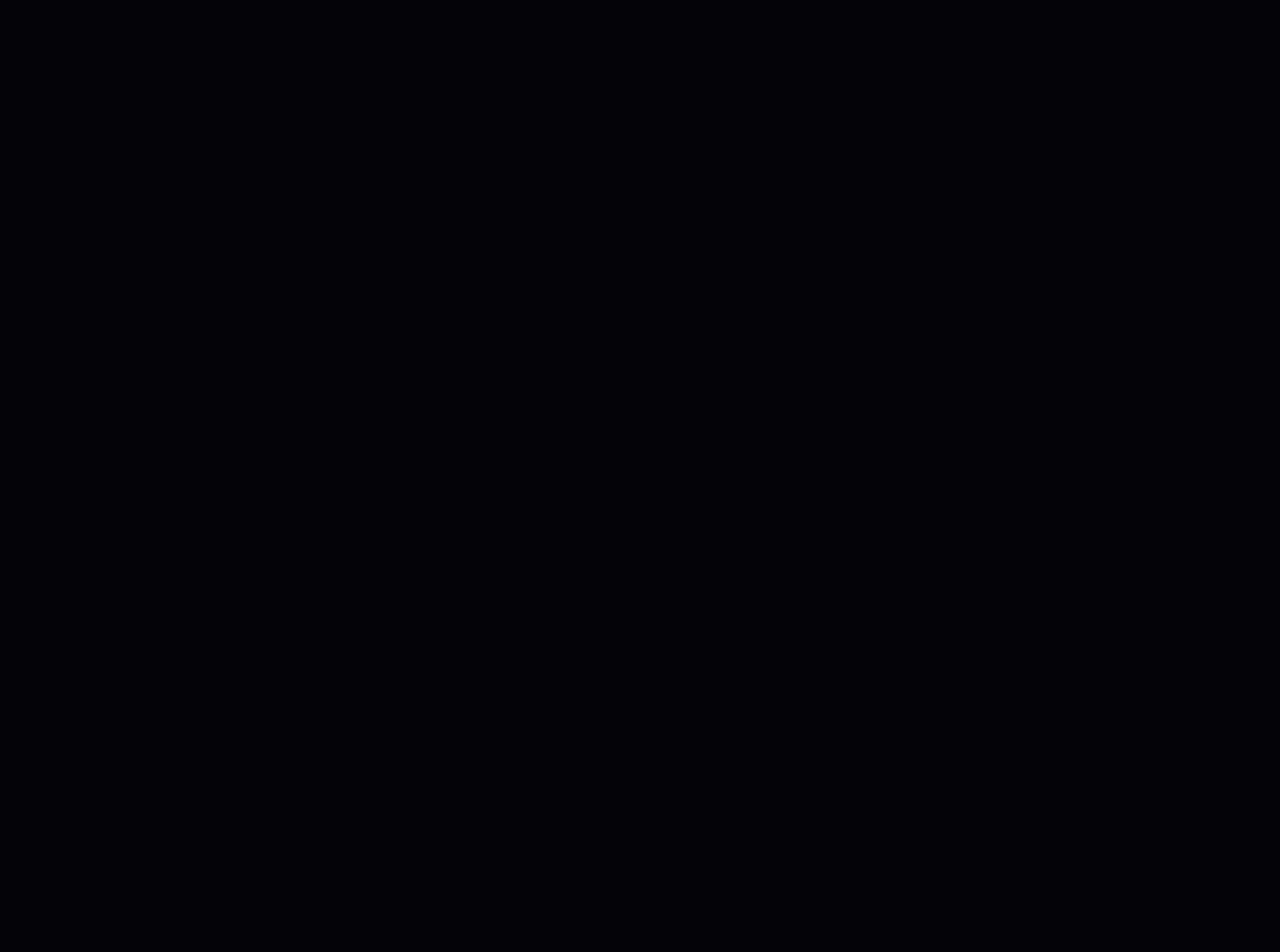
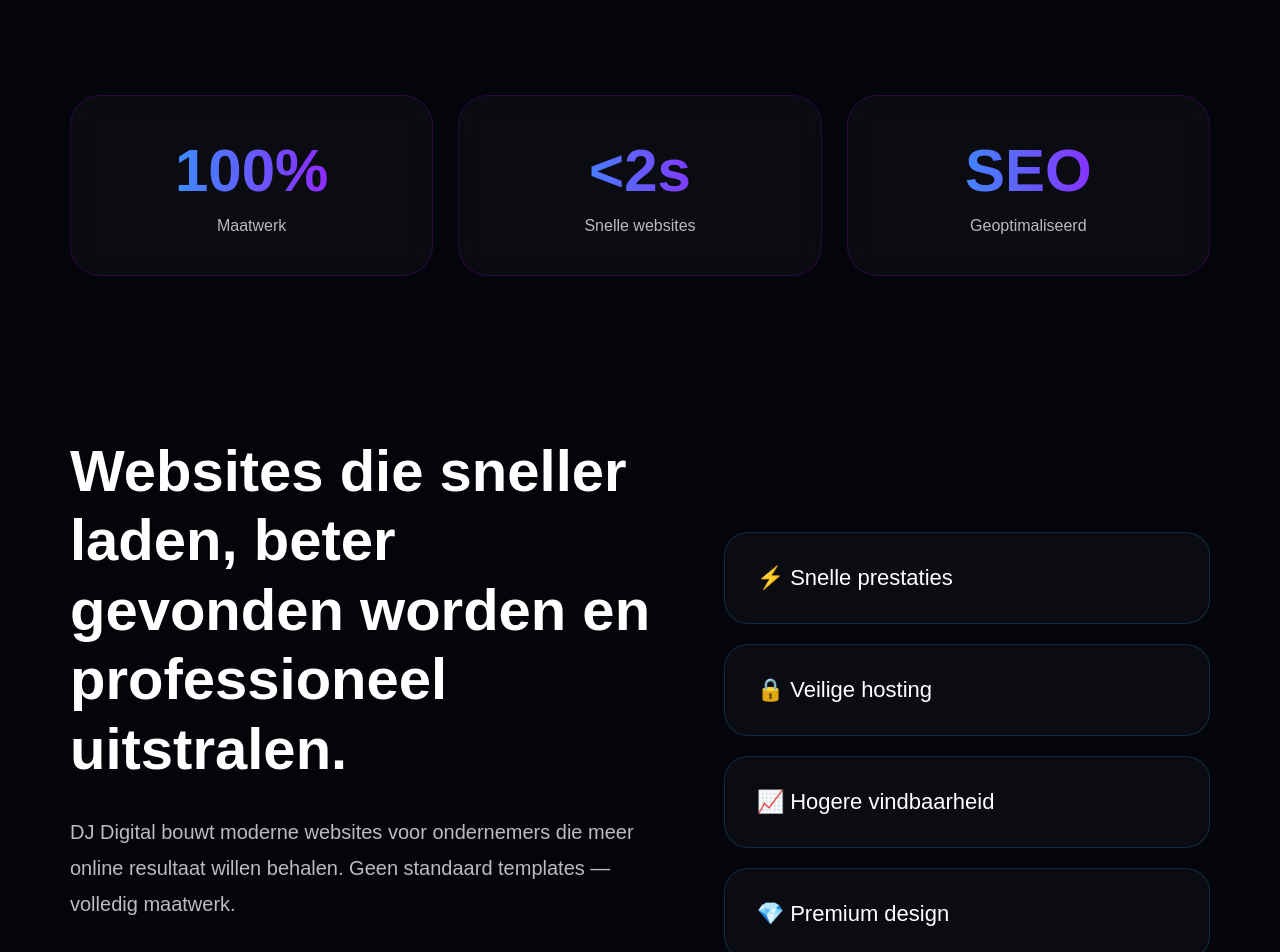
Before and after one commit to djdigitaldev-code/djdigital-website, a Next.js app: page / in a window 1280 px wide. Shown: the part 1240-2192 px from the top of the page. Before the commit the page ends 1375 px from the top, so only its background shows below. Built offline with nearby package versions, Linux system fonts and the light colour scheme.

Commit message:
update home

```diff
--- a/app/globals.css
+++ b/app/globals.css
@@ -620,3 +620,155 @@ color:#bbb;
 line-height:1.8;
 
 }
+
+.stats{
+
+display:grid;
+
+grid-template-columns:
+repeat(
+auto-fit,
+minmax(250px,1fr)
+);
+
+gap:25px;
+
+padding:40px;
+
+}
+
+.stat-card{
+
+padding:40px;
+
+text-align:center;
+
+border-radius:30px;
+
+background:
+rgba(255,255,255,.03);
+
+border:
+1px solid
+rgba(177,0,255,.2);
+
+backdrop-filter:
+blur(18px);
+
+}
+
+.stat-card h2{
+
+font-size:60px;
+
+background:
+linear-gradient(
+90deg,
+#18b7ff,
+#b100ff
+);
+
+-webkit-background-clip:text;
+
+-webkit-text-fill-color:transparent;
+
+margin-bottom:12px;
+
+}
+
+.stat-card span{
+
+color:#bbb;
+
+}
+
+.about-preview{
+
+display:grid;
+
+grid-template-columns:
+1.2fr 1fr;
+
+gap:70px;
+
+padding:120px 40px;
+
+align-items:center;
+
+}
+
+.about-left h2{
+
+font-size:58px;
+
+line-height:1.2;
+
+margin-bottom:30px;
+
+}
+
+.about-left p{
+
+font-size:20px;
+
+color:#bcbcbc;
+
+line-height:1.8;
+
+margin-bottom:40px;
+
+}
+
+.about-right{
+
+display:grid;
+
+gap:20px;
+
+}
+
+.feature{
+
+padding:32px;
+
+border-radius:24px;
+
+background:
+rgba(255,255,255,.03);
+
+border:
+1px solid
+rgba(24,183,255,.2);
+
+font-size:22px;
+
+transition:.3s;
+
+}
+
+.feature:hover{
+
+transform:
+translateX(12px);
+
+box-shadow:
+0 0 35px
+rgba(24,183,255,.25);
+
+}
+
+@media(max-width:900px){
+
+.about-preview{
+
+grid-template-columns:1fr;
+
+}
+
+.about-left h2{
+
+font-size:42px;
+
+}
+
+}
--- a/app/page.jsx
+++ b/app/page.jsx
@@ -72,6 +72,94 @@ export default function Home() {
 
       </section>
 
+      <section className="stats">
+
+  <div className="stat-card">
+
+    <h2>100%</h2>
+
+    <span>Maatwerk</span>
+
+  </div>
+
+  <div className="stat-card">
+
+    <h2>&lt;2s</h2>
+
+    <span>Snelle websites</span>
+
+  </div>
+
+  <div className="stat-card">
+
+    <h2>SEO</h2>
+
+    <span>Geoptimaliseerd</span>
+
+  </div>
+
+</section>
+
+<section className="about-preview">
+
+  <div className="about-left">
+
+    <h2>
+      Websites die sneller laden,
+      beter gevonden worden
+      en professioneel uitstralen.
+    </h2>
+
+    <p>
+
+      DJ Digital bouwt moderne websites
+      voor ondernemers die meer online
+      resultaat willen behalen.
+
+      Geen standaard templates —
+      volledig maatwerk.
+
+    </p>
+
+    <a
+      href="/contact"
+      className="button"
+    >
+      Start jouw website
+    </a>
+
+  </div>
+
+  <div className="about-right">
+
+    <div className="feature">
+
+      ⚡ Snelle prestaties
+
+    </div>
+
+    <div className="feature">
+
+      🔒 Veilige hosting
+
+    </div>
+
+    <div className="feature">
+
+      📈 Hogere vindbaarheid
+
+    </div>
+
+    <div className="feature">
+
+      💎 Premium design
+
+    </div>
+
+  </div>
+
+</section>
+
     </>
   );
 }
--- a/app/tarieven/page.jsx
+++ b/app/tarieven/page.jsx
@@ -141,6 +141,8 @@ Offerte aanvragen
 
 </section>
 
+
+
 </div>
 
 );
```
